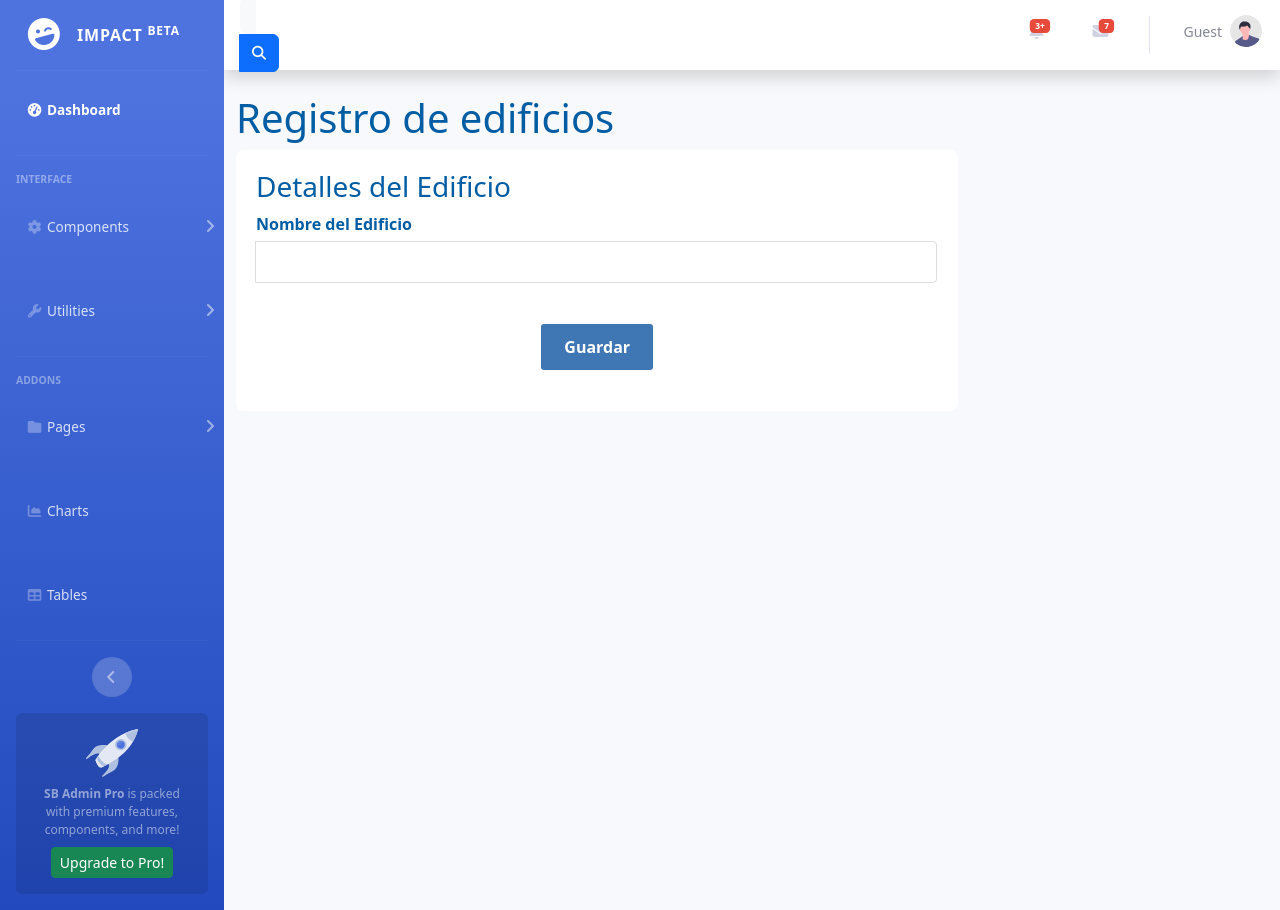
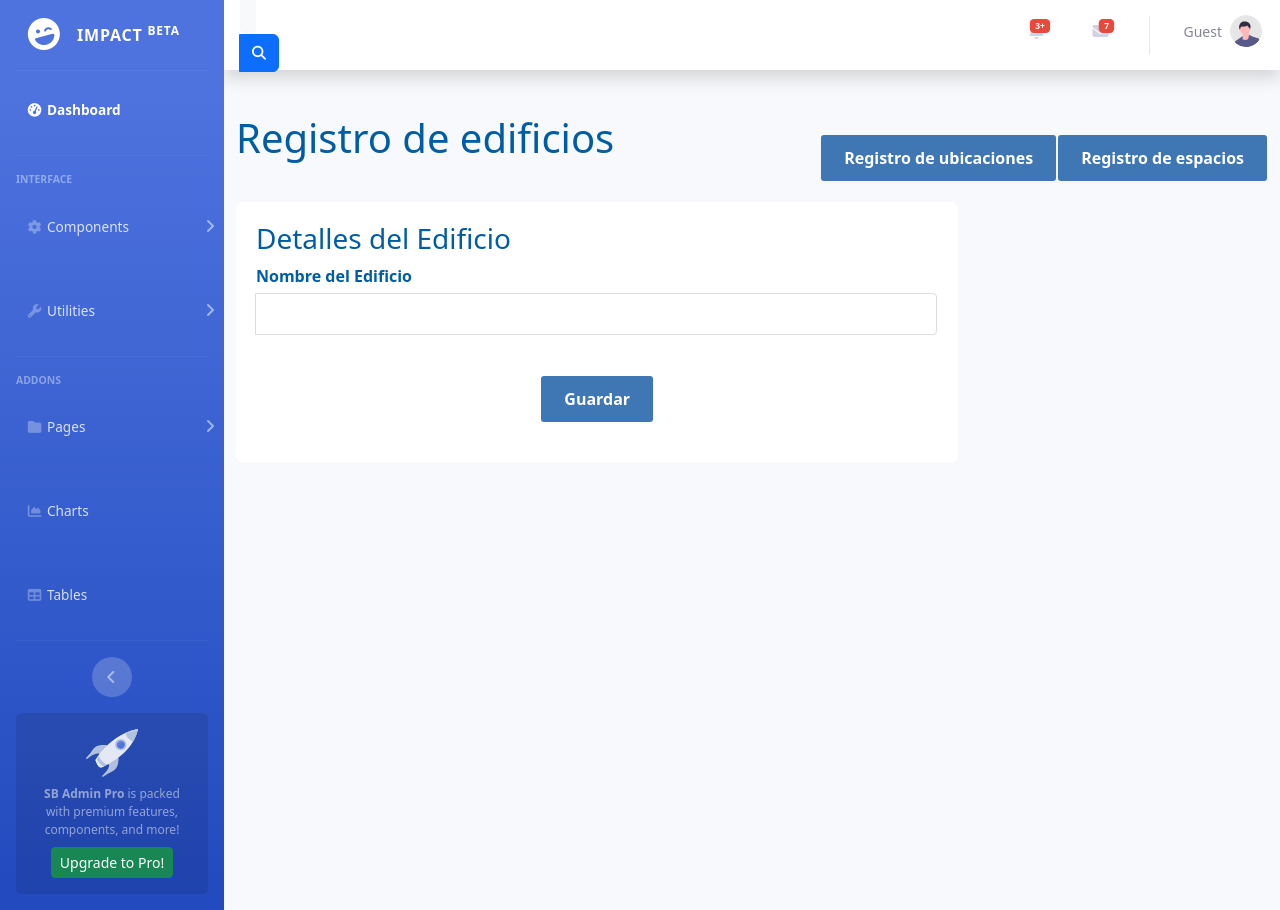
Before and after one commit to felipe-del/impact-app, a React (Vite) app: page /app/addBuilding in a window 1280 px wide. Built offline with nearby package versions, Linux system fonts and the light colour scheme.

Commit message:
feat (add-building): - buttons and links have been added to access the pages created by addBuildingLocation.jsx and addSpace.jsx

```diff
--- a/src/pages/commonSpace/building/addBuilding.jsx
+++ b/src/pages/commonSpace/building/addBuilding.jsx
@@ -40,9 +40,23 @@ const AddBuilding = () => {
             });
     };
 
+    const handleRegisterBloc = () => {
+        window.location.href = 'addBuildingLocation';
+    };
+    const handleRegisterSp = () => {
+        window.location.href = 'addSpace';
+    };
+
+
     return (
         <div className="main-container">
-            <h1>Registro de edificios</h1>
+            <div className="button-container">
+                <h1>Registro de edificios</h1>
+                <div>
+                    <button className="button-5" role="button" onClick={handleRegisterBloc}>Registro de ubicaciones</button>
+                    <button className="button-5" role="button" onClick={handleRegisterSp}>Registro de espacios</button>
+                </div>
+            </div>
             <div className="container2">
                 <div className="container3">
                     <h3>Detalles del Edificio</h3>
```
